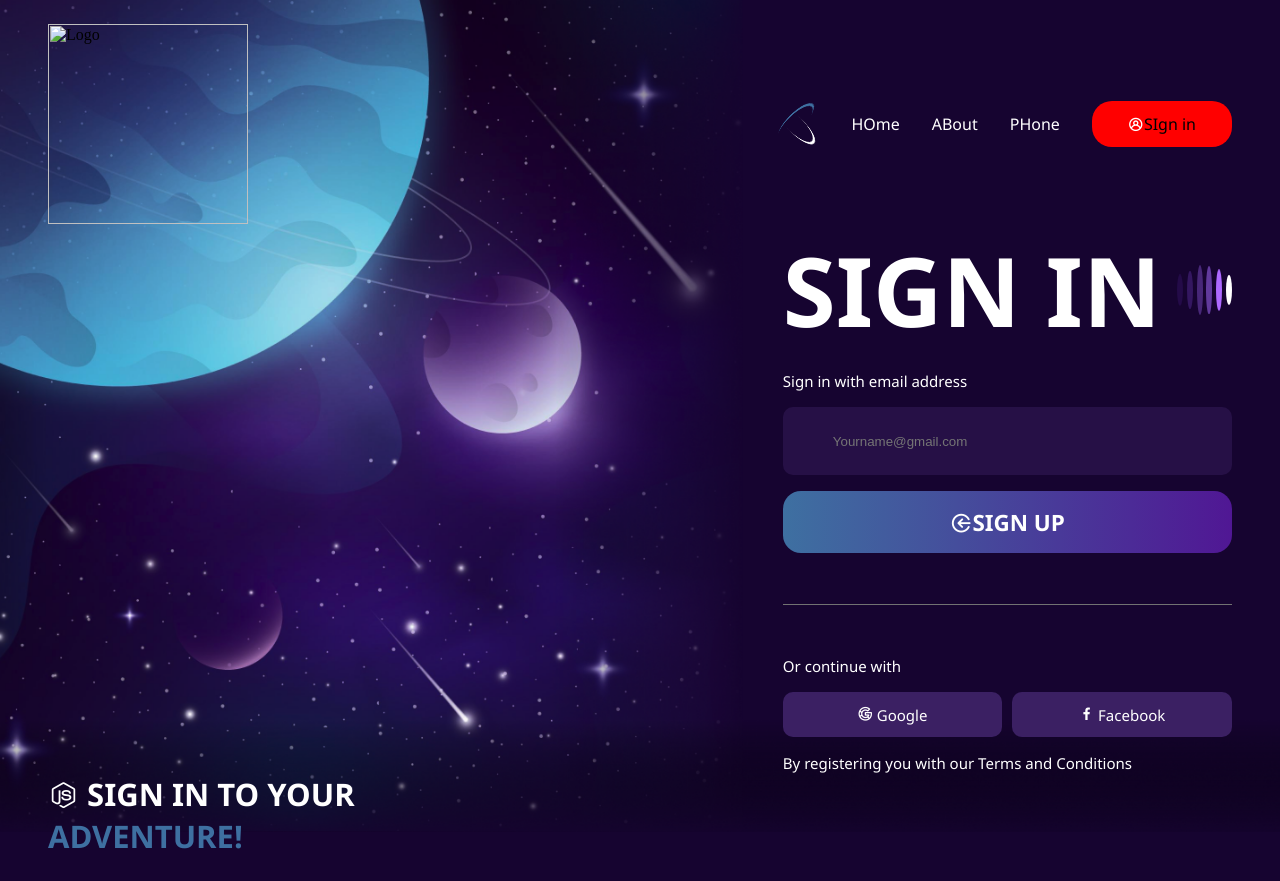
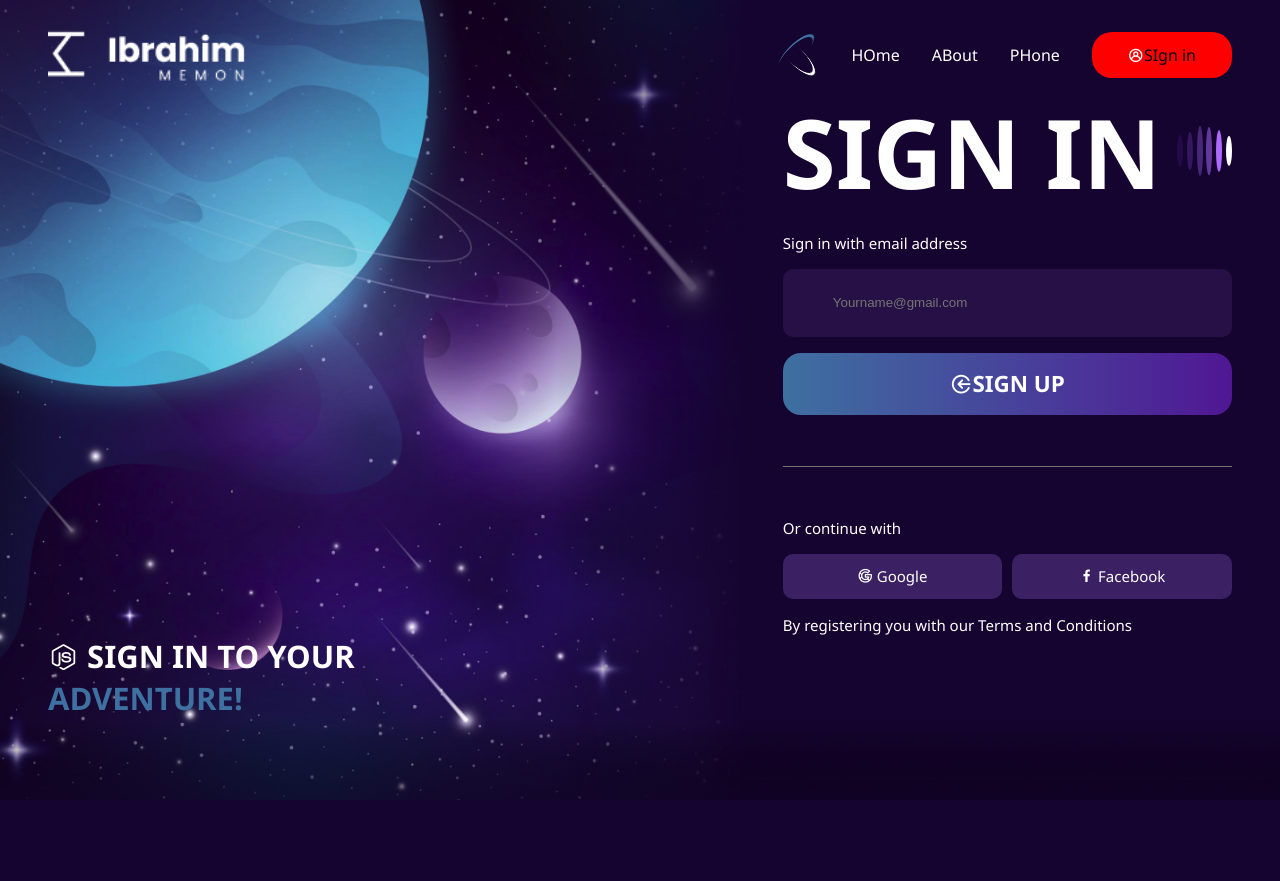
Before and after one commit to alirahmani001/alirahmani001.github.io, a plain HTML site: page index.html in a window 1280 px wide. After the commit the page ends 800 px from the top, so only its background shows below. Drawn offline with nearby package versions, Linux system fonts and the light colour scheme; files whose address does not match are found by name.

Commit message:
Update index.html

```diff
--- a/index.html
+++ b/index.html
@@ -12,7 +12,7 @@
 <body>
   <div class="Container">
     <header class="header-item">
-      <img src="../image/Logo.png" alt="Logo">
+      <img src="Logo.png" alt="Logo">
       <nav class="navbar-toggler">
         <span class="loader"></span>
         <a href="">HOme</a>
```
